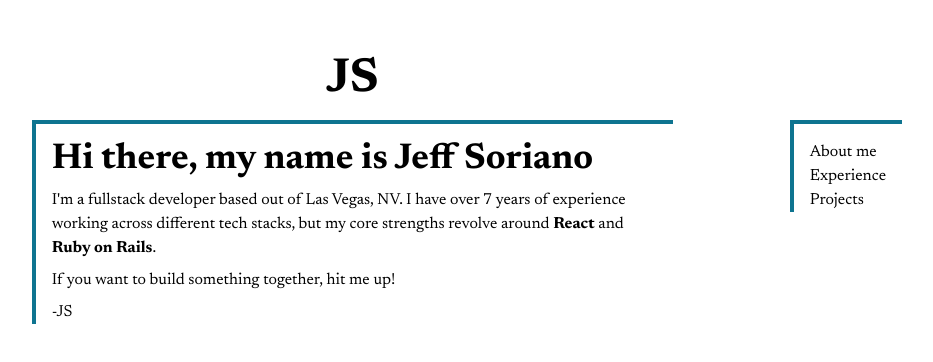
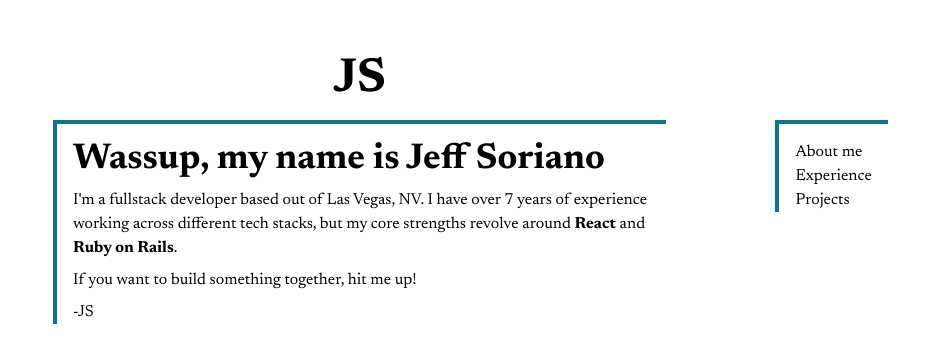
Before and after one commit to jeff-soriano/jeff-soriano.github.io, a Next.js app: page / in a window 1280 px wide. Shown: the top 362 px of the page, without its empty margins (123-1056 px from the left). Built offline with nearby package versions, Linux system fonts and the light colour scheme.

Commit message:
Add max width and section tags

```diff
--- a/app/layout.tsx
+++ b/app/layout.tsx
@@ -26,7 +26,7 @@
       <body
         className={`${newsreader.className} flex flex-col items-center content-center`}
       >
-        <div className="w-10/12">
+        <div className="w-10/12" style={{ maxWidth: '1024px' }}>
           <main className="pt-8">
             <section className="py-6 px-12 grid grid-cols-3 gap-4 max-h-96">
               <h1 className="text-center text-5xl font-bold col-span-2">
--- a/app/page.tsx
+++ b/app/page.tsx
@@ -2,8 +2,8 @@
 
 export default function Home() {
   return (
-    <>
-      <h1 className="text-4xl font-bold">Hi there, my name is Jeff Soriano</h1>
+    <section>
+      <h1 className="text-4xl font-bold">Wassup, my name is Jeff Soriano</h1>
       <p className="mt-2">
         I'm a fullstack developer based out of Las Vegas, NV. I have over 7
         years of experience working across different tech stacks, but my core
@@ -14,6 +14,6 @@
         If you want to build something together, hit me up!
       </p>
       <p className="mt-2">-JS</p>
-    </>
+    </section>
   )
 }
```
